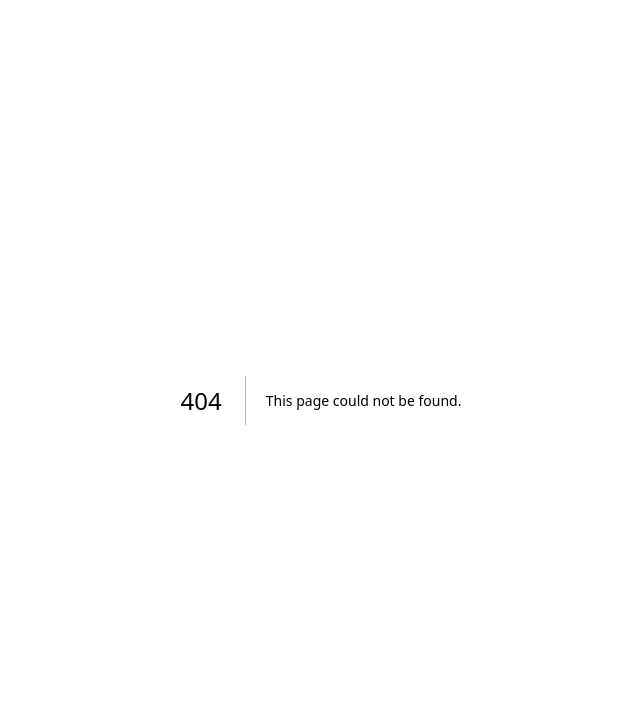
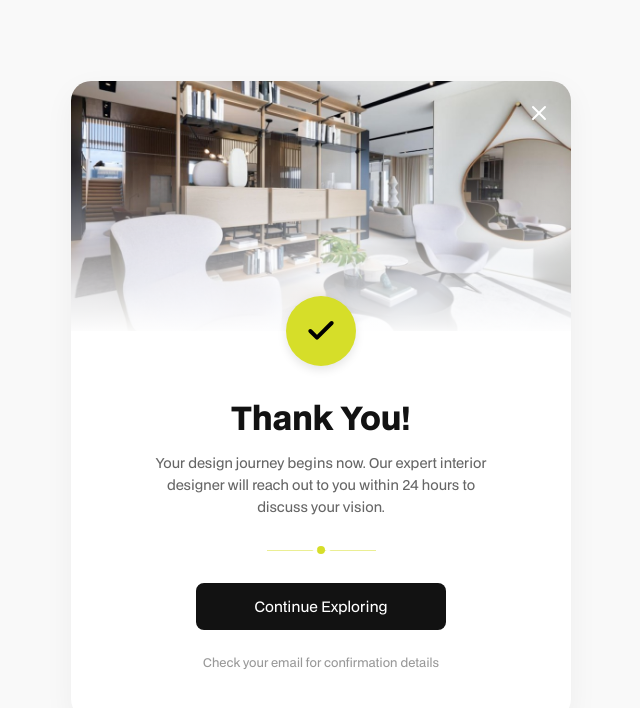
Before and after one commit to neoheights/neo-studio, a Next.js app: page /thank-you in a window 1280 px wide. Before the commit this address had no page. Shown: the top 708 px of the page, without its empty margins (319-959 px from the left). Built offline with nearby package versions, Linux system fonts and the light colour scheme; a web font is replaced by a local one.

Commit message:
Thank you page

```diff
--- /dev/null
+++ b/src/app/thank-you/page.js
@@ -0,0 +1,55 @@
+'use client';
+
+import React from 'react';
+import Link from 'next/link';
+import Image from 'next/image';
+import { Check, X } from 'lucide-react';
+import styles from './thank-you.module.scss';
+import BGImage from '@/assets/images/thankYou/thankYouBg.jpg';
+
+const ThankYouPage = () => {
+  return (
+    <div className={styles.pageWrapper}>
+      <div className={styles.thankYouCard}>
+        <div className={styles.topSection}>
+          <div className={styles.bottomWhiteBg}/>
+          <Image
+            src={BGImage}
+            alt="Thank You Background"
+            className={styles.bgImage}
+            priority
+          />
+          <Link href="/" className={styles.closeButton}>
+            <X size={24} />
+          </Link>
+          <div className={styles.checkCircle}>
+            <Check size={32} strokeWidth={3} />
+          </div>
+        </div>
+
+        <div className={styles.contentSection}>
+          <h1 className={styles.title}>Thank You!</h1>
+          <p className={styles.description}>
+            Your design journey begins now. Our expert interior
+            designer will reach out to you within 24 hours to
+            discuss your vision.
+          </p>
+
+          <div className={styles.divider}>
+            <span className={styles.dot}></span>
+          </div>
+
+          <Link href="/" className={styles.exploreButton}>
+            Continue Exploring
+          </Link>
+
+          <p className={styles.footerText}>
+            Check your email for confirmation details
+          </p>
+        </div>
+      </div>
+    </div>
+  );
+};
+
+export default ThankYouPage;
--- /dev/null
+++ b/src/app/thank-you/thank-you.module.scss
@@ -0,0 +1,203 @@
+.pageWrapper {
+  min-height: 100vh;
+  display: flex;
+  align-items: center;
+  justify-content: center;
+  background-color: #f9f9f9; // slightly off-white background
+  padding: 1rem;
+}
+
+.thankYouCard {
+  width: 100%;
+  max-width: 500px;
+  background-color: #fff;
+  border-radius: 20px;
+  overflow: hidden;
+  box-shadow: 0 10px 30px rgba(0, 0, 0, 0.05);
+  position: relative;
+  display: flex;
+  flex-direction: column;
+}
+
+.topSection {
+  position: relative;
+  height: 250px;
+  width: 100%;
+
+  .bottomWhiteBg {
+    position: absolute;
+    bottom: -5px;
+    left: 0;
+    width: 100%;
+    height: 173px;
+    background: linear-gradient(180deg, #FFFFFF 0%, rgba(255, 255, 255, 0.716346) 28.37%, rgba(0, 0, 0, 0) 100%);
+    z-index: 1;
+    transform: rotate(180deg);
+  }
+
+  .bgImage {
+    width: 100%;
+    height: 100%;
+    object-fit: cover;
+  }
+
+  .closeButton {
+    position: absolute;
+    top: 20px;
+    right: 20px;
+    background: transparent;
+    border: none;
+    color: #fff;
+    cursor: pointer;
+    z-index: 10;
+    transition: transform 0.2s ease;
+
+    &:hover {
+      transform: scale(1.1);
+    }
+  }
+
+  .checkCircle {
+    position: absolute;
+    bottom: -35px;
+    left: 50%;
+    transform: translateX(-50%);
+    width: 70px;
+    height: 70px;
+    background-color: #D6DE29; // yellow/lime color from the image/globals.scss
+    border-radius: 50%;
+    display: flex;
+    align-items: center;
+    justify-content: center;
+    color: #000;
+    box-shadow: 0 4px 10px rgba(0, 0, 0, 0.1);
+    z-index: 5;
+  }
+}
+
+.contentSection {
+  padding: 4rem 2rem 3rem;
+  text-align: center;
+  display: flex;
+  flex-direction: column;
+  align-items: center;
+
+  .title {
+    font-size: 2rem;
+    font-weight: 800;
+    margin-bottom: 0.75rem;
+    color: #121212;
+  }
+
+  .description {
+    font-size: 0.85rem;
+    line-height: 1.6;
+    color: #666666;
+    max-width: 350px;
+    margin-bottom: 2rem;
+  }
+
+  .divider {
+    width: 25%;
+    height: 1px;
+    background: linear-gradient(180deg, rgba(0, 0, 0, 0) 0%, #D6DE29 100%);
+    margin-bottom: 2rem;
+    position: relative;
+    display: flex;
+    justify-content: center;
+    align-items: center;
+
+    .dot {
+      width: 8px;
+      height: 8px;
+      background-color: #D6DE29;
+      border-radius: 50%;
+      position: absolute;
+
+      &::before {
+        content: '';
+        position: absolute;
+        top: 50%;
+        left: -2px;
+        transform: translate(-50%, -50%);
+        width: 5px;
+        height: 2px;
+        background-color: #fff;
+        border-radius: 50%;
+      }
+
+      &::after{
+        content: '';
+        position: absolute;
+        top: 50%;
+        right: -8px;
+        transform: translate(-50%, -50%);
+        width: 5px;
+        height: 2px;
+        background-color: #fff;
+        border-radius: 50%;
+      }
+    }
+  }
+
+  .exploreButton {
+    background-color: #121212;
+    color: #fff;
+    padding: 0.85rem 2.5rem;
+    border-radius: 8px;
+    font-size: 0.9rem;
+    font-weight: 400;
+    text-decoration: none;
+    transition: all 0.3s ease;
+    margin-bottom: 1.5rem;
+    width: 100%;
+    max-width: 250px;
+
+    white-space: nowrap;
+
+    &:hover {
+      background-color: #333;
+      transform: translateY(-2px);
+      box-shadow: 0 5px 15px rgba(0, 0, 0, 0.2);
+    }
+
+    &:active {
+      transform: translateY(0);
+    }
+  }
+
+  .footerText {
+    font-size: 0.75rem;
+    color: #999;
+  }
+}
+
+@media (max-width: 768px) {
+  .pageWrapper {
+    padding: 0;
+  }
+
+  .thankYouCard {
+    height: 100vh;
+    max-width: 100%;
+    border-radius: 0;
+  }
+
+  .topSection {
+    height: 35vh;
+  }
+
+  .contentSection {
+    flex: 1;
+    justify-content: center;
+    padding: 5rem 1.5rem 3rem;
+
+    .title {
+      font-size: 2rem;
+    }
+
+    .description {
+      font-size: 1rem;
+    }
+  }
+}
--- a/src/components/ContactSection/ContactSection.js
+++ b/src/components/ContactSection/ContactSection.js
@@ -1,12 +1,14 @@
 'use client';
 
 import React, { useState } from 'react';
-import { Mail, Phone, ArrowRight } from 'lucide-react';
+import { useRouter } from 'next/navigation';
+import { Mail, Phone, ArrowRight, Loader2 } from 'lucide-react';
 import styles from './ContactSection.module.scss';
 import Image from 'next/image';
 import BGImage from '@/assets/images/Hero/BG-1.png';
 
 const ContactSection = () => {
+  const router = useRouter();
   const [formData, setFormData] = useState({
     name: '',
     phone: '',
@@ -31,12 +33,13 @@ const ContactSection = () => {
       const res = await fetch('/api/contact', {
         method: 'POST',
         headers: { 'Content-Type': 'application/json' },
-        body: JSON.stringify({...formData, pageUrl: window?.location?.href || 'Website'}),
+        body: JSON.stringify({ ...formData, pageUrl: window?.location?.href || 'Website' }),
       });
       const data = await res.json();
       if (res.ok && data.ok) {
         setStatus({ sending: false, ok: true, error: null });
         setFormData({ name: '', city: '', phone: '', whatsapp: false });
+        router.push('/thank-you');
       } else {
         throw new Error(data.error || 'Request failed');
       }
@@ -113,15 +116,21 @@ const ContactSection = () => {
               <label htmlFor="whatsapp">Send me updates on whatsapp</label>
             </div>
 
-            <button type="submit" className={styles.submitButton}>
-              Let's Talk
+            <button type="submit" className={styles.submitButton} disabled={status.sending}>
+              {status.sending ? (
+                <>
+                  <Loader2 className={styles.spinner} size={20} />
+                  Sending...
+                </>
+              ) : (
+                "Let's Talk"
+              )}
             </button>
 
             <p className={styles.disclaimer}>
               By submitting, you agree to our privacy policy and terms of use, allowing us to use your information as outlined.
             </p>
           </form>
-          {status.ok && <p className={styles.successMsg}>Thanks! We will reach out shortly.</p>}
           {status.error && <p className={styles.errorMsg}>Error: {status.error}</p>}
         </div>
 
--- a/src/components/ContactSection/ContactSection.module.scss
+++ b/src/components/ContactSection/ContactSection.module.scss
@@ -91,19 +91,42 @@
           cursor: pointer;
           border-radius: 8px;
           transition: transform 0.2s, background-color 0.2s;
+          display: flex;
+          align-items: center;
+          justify-content: center;
+          gap: 0.5rem;
 
           // Match image style: black border, maybe box shadow
           border: 2.6px solid #000000;
           box-shadow: 4px 4px 0px #000;
 
-          &:hover {
+          &:hover:not(:disabled) {
             transform: translate(-2px, -2px);
             box-shadow: 6px 6px 0px #000;
           }
 
-          &:active {
+          &:active:not(:disabled) {
             transform: translate(0, 0);
             box-shadow: 2px 2px 0px #000;
+          }
+
+          &:disabled {
+            opacity: 0.7;
+            cursor: not-allowed;
+            background-color: #e2e2a5;
+          }
+
+          .spinner {
+            animation: spin 1s linear infinite;
+          }
+        }
+
+        @keyframes spin {
+          from {
+            transform: rotate(0deg);
+          }
+          to {
+            transform: rotate(360deg);
           }
         }
 
```
Also changed, not shown: src/assets/images/thankYou/thankYouBg.jpg (added).
